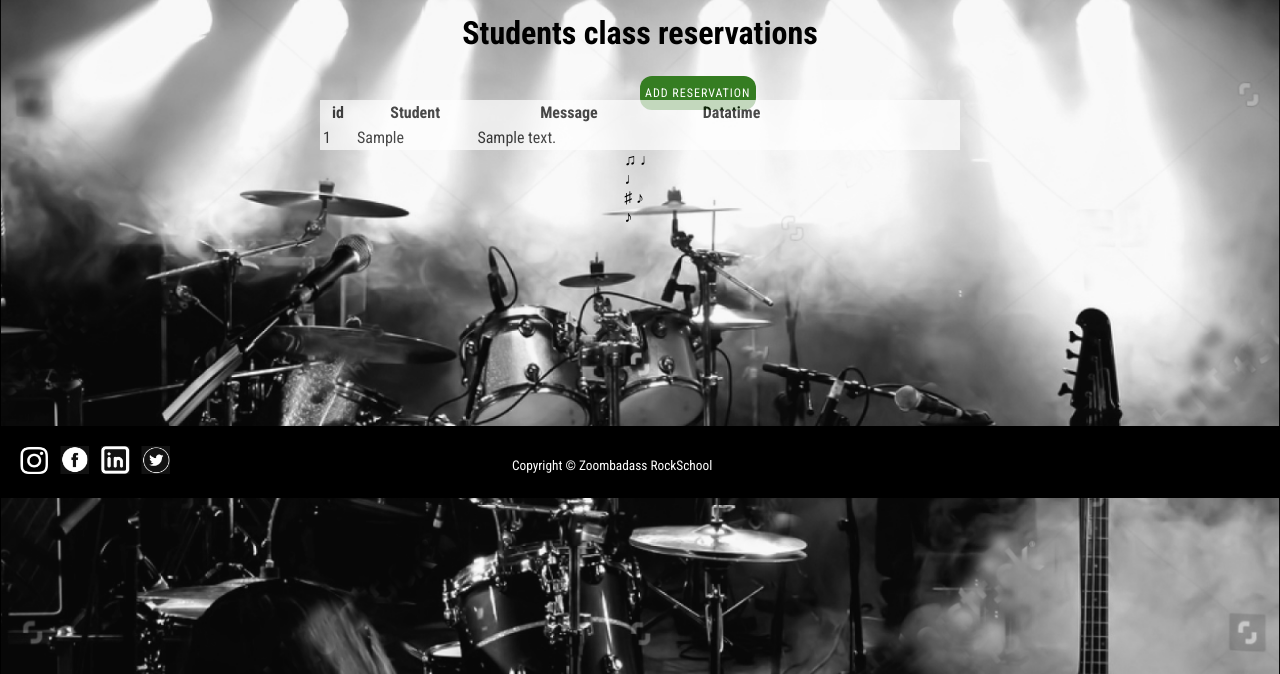
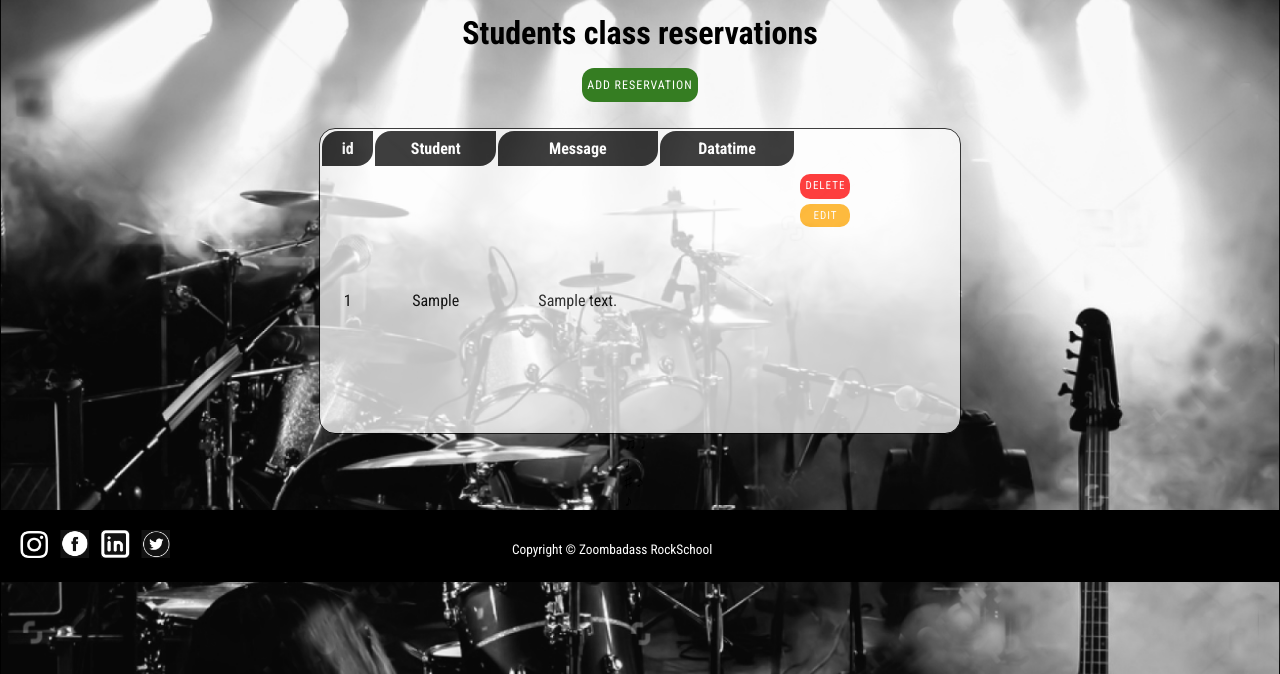
Before and after one commit to Himorell/rockSchool, a PHP site: page / in a window 1280 px wide. Shown: the part 102-776 px from the top of the page. Run offline with PHP 8.4, Linux system fonts and the light colour scheme; tables that the repository leaves empty or names only in its code hold one stand-in row (values such as "Sample post"); data that the repository does not hold is empty.

Commit message:
table format studentList

```diff
--- a/public/styles/main.css
+++ b/public/styles/main.css
@@ -40,8 +40,15 @@ h1, h2 {
     margin-block-end: 0.5em;
 }
 
-.addReservation{
-    margin: 0.5em 0 1.5em 0;
+div.addReservation{
+    width:100%;
+    height:50px;
+    display:flex;
+    text-align: center;
+    flex-direction:row;
+    padding-bottom:10px;
+    justify-content:space-evenly;
+    position:relative;
 }
 
 .actionCreate{
@@ -53,11 +60,11 @@ h1, h2 {
     letter-spacing: 1px;
     text-transform:uppercase;
     font-size:12px;
-    position:absolute;
+    position: absolute;
     }
 a.actionCreate:hover{
     background:black;
-    display: flex;
+
     }
 .actionCreate:hover + #bars {
     display: block;
@@ -70,7 +77,6 @@ a.actionCreate:hover{
     left:90px;
     margin-bottom:10px;
     display:none;
-    border: 2px solid red;
 }
 .bar {
     background: #f00;
@@ -103,8 +109,133 @@ a.actionCreate:hover{
 
 table{
     width: 50%;
+    height: 60%;
+    margin:auto;
+    box-sizing: content-box;
     background-color: white;
-    opacity: 0.7;
+    border: 1px solid black;
+    opacity: 0.75;
+    border-radius: 1em;
+    overflow-y: scroll;
+    text-align: center;
+    display: table;
+}
+
+th {
+    border-radius: 1em 0 1em 0;
+    padding: 0.5em;
+    background: rgb(0, 0, 0);
+    color: white;
+    opacity: unset;
+}
+
+td {
+    padding: 4px;
+}
+
+.actionButtons{
+    display: flex;
+    flex-direction:column;
+}
+
+.boxActionDelete{
+    width:100%;
+    display:flex;
+}
+
+.boxActionDelete span{
+    width:25px;
+    height:25px;
+    background:url("../images/shim.gif") no-repeat!important;
+
+}
+
+
+.actionDelete:hover+.iconDel{
+    width:25px;
+    height:25px;
+    background:url("../images/deleteStudentIcon01.png") no-repeat!important;
+
+}
+
+.iconDel{
+    width:25px;
+    height:25px;
+    display:none;
+
+}
+
+.boxActionEdit{
+    width:100%;
+    display:flex;
+
+}
+
+.boxActionEdit span{
+    width:20px;
+    height:20px;
+    background:url("../images/shim.gif") no-repeat!important;
+
+}
+.actionEdit:hover+.iconEdit{
+    width:20px;
+    height:20px;
+    background:url("../images/editStudentIcon01.png") no-repeat!important;
+    position:relative;
+    top:5px;
+    display:block;
+
+}
+
+.iconEdit{
+    width:20px;
+    height:20px;
+    display:none;
+
+}
+
+.actionDelete{
+    width:40px;
+    padding:5px;
+    margin-right:5px;
+    background:red;
+    border-radius:10px;
+    letter-spacing: 1px;
+    text-transform:uppercase;
+    font-size:11px;
+    justify-content: center;
+
+}
+
+.iconDel{
+    width:auto;
+    height:20px;
+    display:flex;
+    align-self: center;
+}
+
+.actionEdit{
+    width:40px;
+    padding:5px;
+    margin-top:5px;
+    margin-right:5px;
+    background:orange;
+    border-radius:10px;
+    letter-spacing: 1px;
+    text-transform:uppercase;
+    font-size:11px;
+}
+
+a.actionDelete:hover{
+    background:black;
+}
+
+a.actionEdit:hover{
+        background:black;
+}
+
+a.actionCancel:hover{
+        background:black;
 }
 
 
--- a/src/Views/studentList.php
+++ b/src/Views/studentList.php
@@ -39,10 +39,20 @@
                         <td>{$student->getStudent()}</td>
                         <td>{$student->getMessage()}</td>
                         <td>{$student->getDateTime()}</td>
-                        <td>
-                            <a href='?action=edit&id={$student->getId()}'> edit </a>
-                            <a class=actionDelete href='?action=delete&id={$student->getId()}'> delete </a>
+
+
+                        <td class='actionButtons'>
+                            <div class='boxActionDelete' onclick='executeExample('multipleInputs')'>
+                                <a href='?action=delete&id={$student->getId()}' class='actionDelete'> delete </a>
+                                <span class='iconDel'></span>
+                            </div>
+                            <div class='boxActionEdit'>
+                                <a href='?action=edit&id={$student->getId()}' class='actionEdit'> edit </a>
+                                <span class='iconEdit'></span>
+                            </div>
                         </td>
+
+
                     </tr>
                         ";
                     }
```
Also changed, not shown: public/images/backgroundBody.png, public/images/deletestudenticon01.png (added), public/images/editstudenticon01.png (added), public/images/shim.gif (added).
